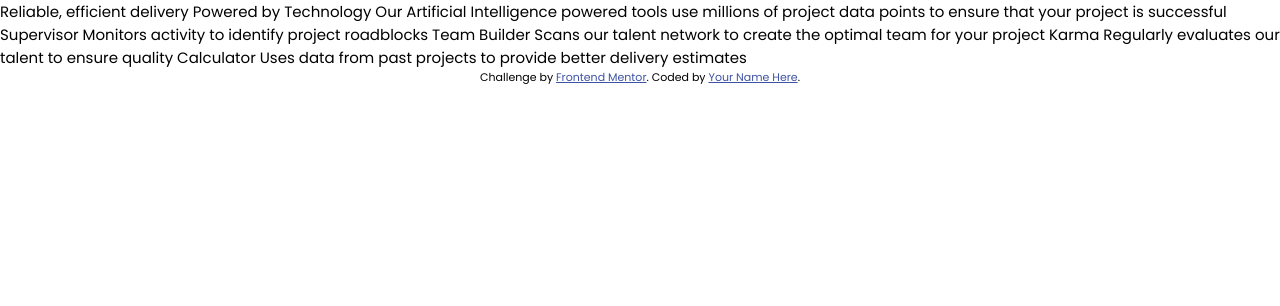
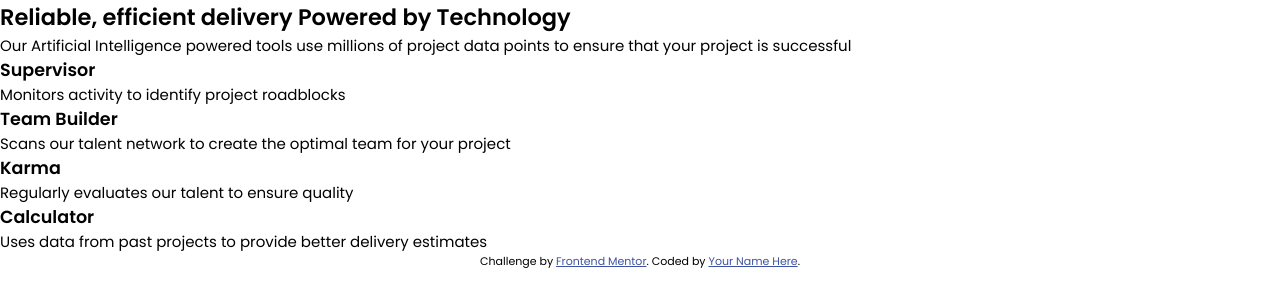
Before and after one commit to ttakeyaya/four-card-feature, a website: page index.html in a window 1280 px wide. Drawn offline with Linux system fonts and the light colour scheme.

Commit message:
add html structure

```diff
--- a/index.html
+++ b/index.html
@@ -15,25 +15,37 @@
   </style>
 </head>
 <body>
+  <section class="feature">
+    <div class="feature__body">
+      <h2 class="feature__title">
+        Reliable, efficient delivery
+        <span class="feature__title-bold">Powered by Technology</span>
+      </h2>
+      <p class="feature__text">
+        Our Artificial Intelligence powered tools use millions of project data points
+        to ensure that your project is successful
+      </p>
+    </div>
 
-  Reliable, efficient delivery
-  Powered by Technology
-
-  Our Artificial Intelligence powered tools use millions of project data points
-  to ensure that your project is successful
-
-  Supervisor
-  Monitors activity to identify project roadblocks
-
-  Team Builder
-  Scans our talent network to create the optimal team for your project
-
-  Karma
-  Regularly evaluates our talent to ensure quality
-
-  Calculator
-  Uses data from past projects to provide better delivery estimates
-
+    <div class="feature-cards">
+      <div class="feature-card">
+        <h3 class="feature-card__title">Supervisor</h3>
+        <p class="feature-card__text"></p>Monitors activity to identify project roadblocks
+      </div>
+      <div class="feature-cards__card">
+        <h3 class="feature-card__title">Team Builder</h3>
+        <p class="feature-card__text">Scans our talent network to create the optimal team for your project</p>
+      </div>
+      <div class="feature-cards__card">
+        <h3 class="feature-card__title">Karma</h3>
+        <p class="feature-card__text">Regularly evaluates our talent to ensure quality</p>
+      </div>
+      <div class="feature-cards__card">
+        <h3 class="feature-card__title">Calculator</h3>
+        <p class="feature-card__text">Uses data from past projects to provide better delivery estimates</p>
+      </div>
+    </div>
+  </section>
 
   <footer>
     <p class="attribution">
```
